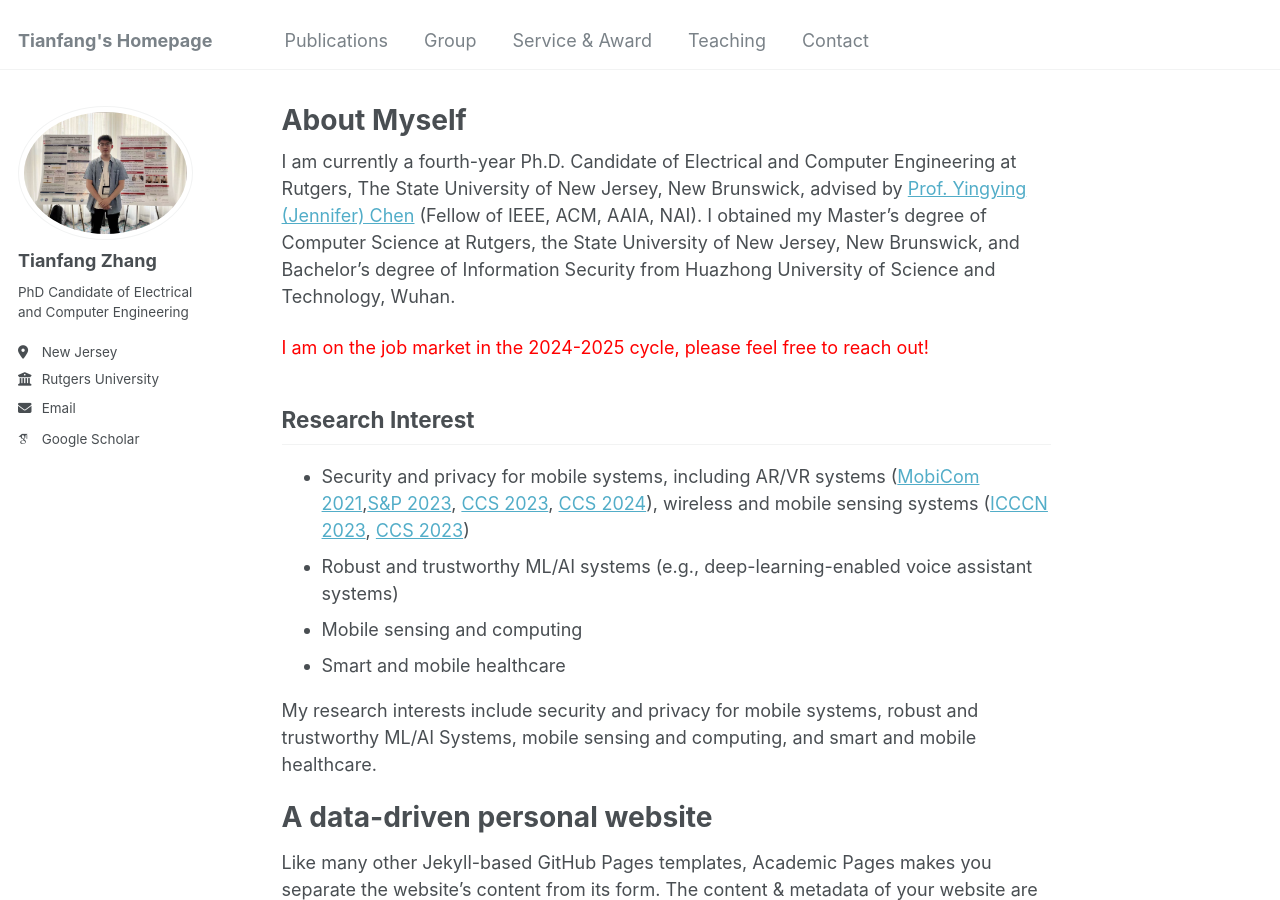
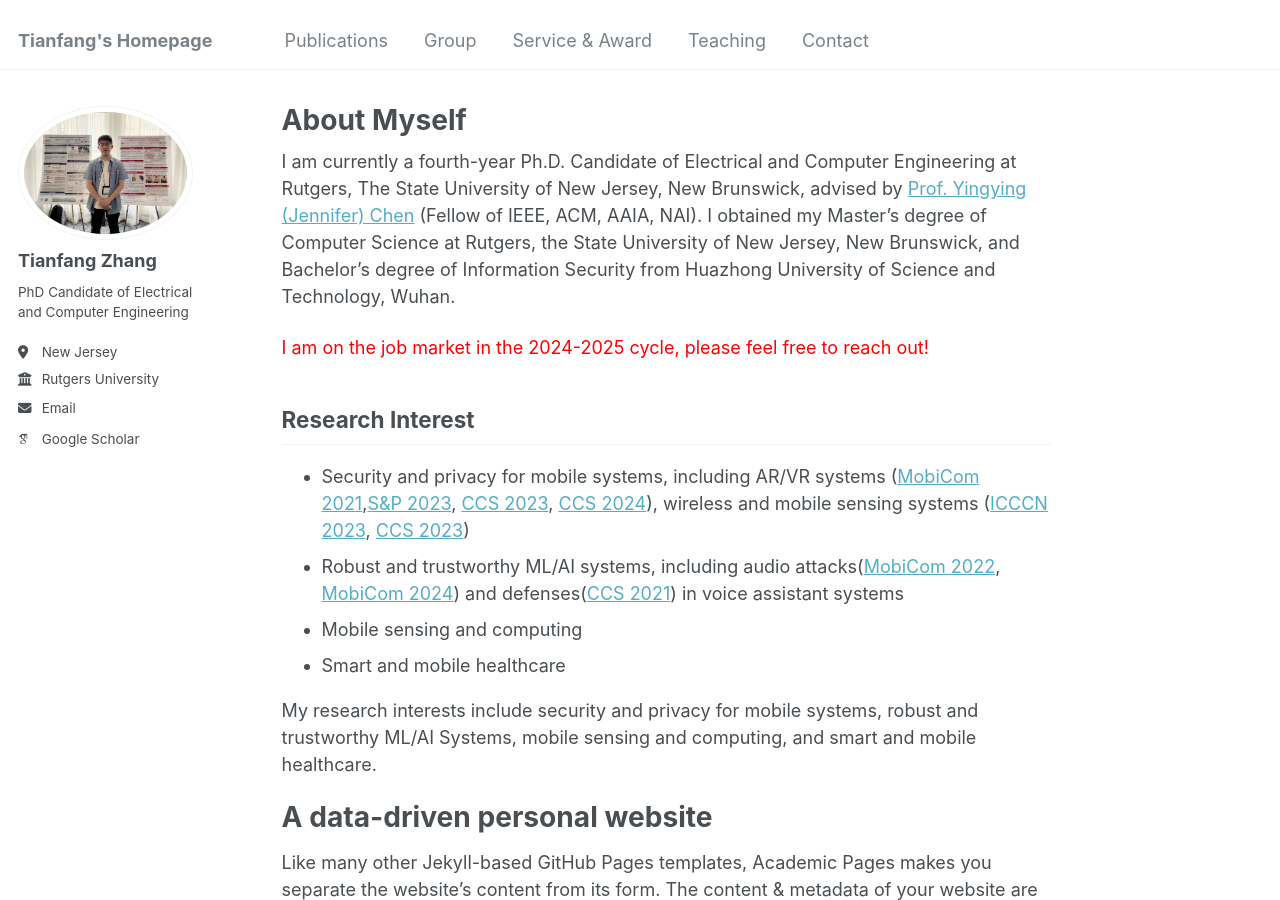
Before and after one commit to tianfang96/tianfang96.github.io, a Jekyll site: the page built from _pages/about.md, in a window 1280 px wide and 900 px high. Built offline with Jekyll 4.4.1, drawn with Linux system fonts in a browser that asks for light colours; some web fonts are replaced.

Commit message:
Update about.md

```diff
--- a/_pages/about.md
+++ b/_pages/about.md
@@ -13,7 +13,7 @@ I am currently a fourth-year Ph.D. Candidate of Electrical and Computer Engineer
 Research Interest
 ----------
 - Security and privacy for mobile systems, including AR/VR systems ([MobiCom 2021](https://www.winlab.rutgers.edu/~yychen/papers/FaceMic.pdf),[S&P 2023](https://eceweb1.rutgers.edu/~daisylab/papers/Privacy%20Leakage%20via%20Unrestricted%20Motion-Position%20Sensors%20in%20the%20Age%20of%20Virtual%20Reality.pdf), [CCS 2023](https://web.njit.edu/~cs638/paper/FaceReader%20Unobtrusively%20Mining%20Vital%20Signs%20and%20Vital%20Sign%20Embedded%20Sensitive%20Info%20via%20ARVR%20Motion%20Sensors.pdf), [CCS 2024](https://www.winlab.rutgers.edu/~yychen/daisylab/papers/SAFARI%20Speech-Associated%20Facial%20Authentication%20for%20ARVR%20Settings%20via%20Robust%20VIbration%20Signatures.pdf)), wireless and mobile sensing systems ([ICCCN 2023](https://www.winlab.rutgers.edu/~yychen/daisylab/papers/Stealthy%20Backdoor%20Attack%20on%20RF%20Signal%20Classification.pdf), [CCS 2023](https://web.njit.edu/~cs638/paper/Privacy%20Leakage%20via%20Speech-induced%20Vibrations%20on%20Room%20Objects.pdf))
-- Robust and trustworthy ML/AI systems (e.g., deep-learning-enabled voice assistant systems)
+- Robust and trustworthy ML/AI systems, including audio attacks([MobiCom 2022](https://www.winlab.rutgers.edu/~yychen/papers/Audio-domain%20Position-independent%20Backdoor%20Attack%20via%20Subsecond%20Triggers.pdf), [MobiCom 2024](https://www.winlab.rutgers.edu/~yychen/daisylab/papers/Inaudible%20Backdoor%20Attack%20via%20Stealthy%20Frequency%20Trigger%20Injection%20in%20Audio%20Spectrogram.pdf)) and defenses([CCS 2021](https://www.winlab.rutgers.edu/~yychen/papers/Robust%20Detection%20of%20Machine-induced%20Audio%20Attacks%20in%20Intelligent%20Audio%20Systems%20with%20Microphone%20Array.pdf)) in voice assistant systems
 - Mobile sensing and computing
 - Smart and mobile healthcare
 
```
